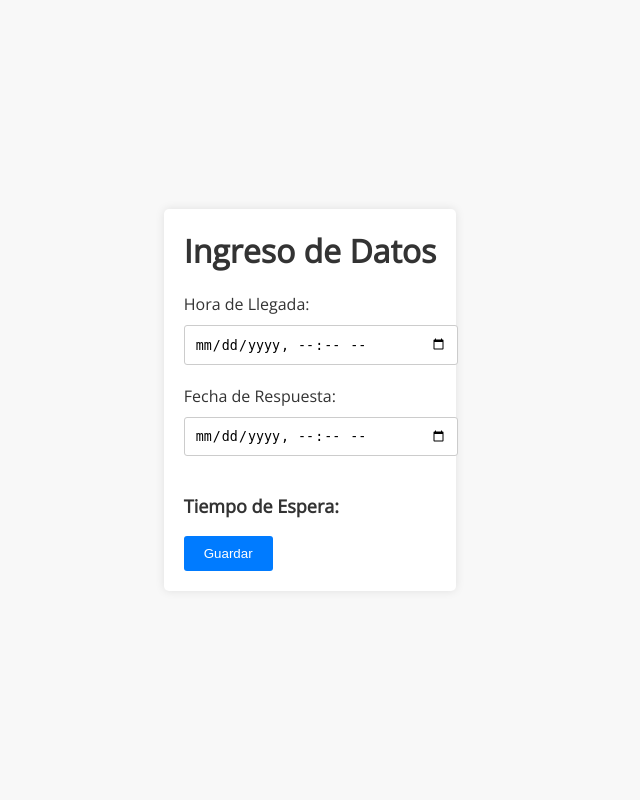
After one commit to EmilyBaigorria/olimpiadas-grupo-6, a PHP site: page /olimpiadas/ingresodatos.php in a window 1280 px wide. The commit adds this page. Shown: the whole page, without its empty margins (330-970 px from the left). Run offline with PHP 8.4, Linux system fonts and the light colour scheme.

Commit message:
Add files via upload

```diff
--- /dev/null
+++ b/olimpiadas/ingresodatos.php
@@ -0,0 +1,96 @@
+<!DOCTYPE html>
+<html lang="es">
+<head>
+    <meta charset="UTF-8">
+    <title>Ingreso de Datos</title>
+    <link href="https://fonts.googleapis.com/css2?family=Open+Sans:wght@300&display=swap" rel="stylesheet">
+    <style>
+        body {
+            font-family: 'Open Sans', sans-serif;
+            background-color: #f8f8f8;
+            color: #333;
+            display: flex;
+            justify-content: center;
+            align-items: center;
+            height: 100vh;
+            margin: 0;
+        }
+        .container {
+            max-width: 400px;
+            padding: 20px;
+            background-color: #fff;
+            border-radius: 5px;
+            box-shadow: 0 0 10px rgba(0, 0, 0, 0.1);
+        }
+        h1 {
+            font-family: 'Open Sans', sans-serif; /* Fuente similar a la de 'Fecha de Respuesta' */
+            color: #333;
+            margin-top: 0;
+        }
+        label {
+            display: block;
+            margin-bottom: 10px;
+            color: #333;
+        }
+        input[type="datetime-local"] {
+            width: 100%;
+            padding: 10px;
+            margin-bottom: 20px;
+            border: 1px solid #ccc;
+            border-radius: 3px;
+        }
+        #tiempo_espera {
+            font-size: 18px;
+            font-weight: bold;
+            color: #333;
+        }
+        input[type="submit"] {
+            background-color: #007BFF;
+            color: #fff;
+            border: none;
+            padding: 10px 20px;
+            border-radius: 3px;
+            cursor: pointer;
+        }
+        input[type="submit"]:hover {
+            background-color: #0056b3;
+        }
+    </style>
+</head>
+<body>
+    <div class="container">
+        <h1>Ingreso de Datos</h1>
+        <form action="procesar.php" method="post">
+            <label for="hora_llegada">Hora de Llegada:</label>
+            <input type="datetime-local" id="hora_llegada" name="hora_llegada" required>
+            <label for="fecha_respuesta">Fecha de Respuesta:</label>
+            <input type="datetime-local" id="fecha_respuesta" name="fecha_respuesta" required>
+            <p id="tiempo_espera">Tiempo de Espera:</p>
+            <input type="submit" value="Guardar">
+        </form>
+    </div>
+
+    <script>
+        function calcularTiempoEspera() {
+            const fechaHoraLlegada = document.getElementById('hora_llegada').value;
+            const fechaHoraRespuesta = document.getElementById('fecha_respuesta').value;
+
+            if (fechaHoraLlegada && fechaHoraRespuesta) {
+                const horaLlegada = new Date(fechaHoraLlegada);
+                const horaRespuesta = new Date(fechaHoraRespuesta);
+
+                const tiempoEspera = (horaRespuesta - horaLlegada) / (1000 * 60);
+
+                document.getElementById('tiempo_espera').textContent = `Tiempo de Espera: ${tiempoEspera.toFixed(2)} minutos`;
+            } else {
+                document.getElementById('tiempo_espera').textContent = 'Tiempo de Espera:';
+            }
+        }
+
+        document.getElementById('hora_llegada').addEventListener('change', calcularTiempoEspera);
+        document.getElementById('fecha_respuesta').addEventListener('change', calcularTiempoEspera);
+
+        calcularTiempoEspera();
+    </script>
+</body>
+</html>
```
Also changed, not shown: olimpiadas/basedd/olimpiadas (1).sql (added, +100 -0 lines), olimpiadas/conexion.php (+13 -9 lines), olimpiadas/index.php (+3 -9 lines), olimpiadas/procesar.php (added, +34 -0 lines), olimpiadas/tiempo.php (added, +37 -0 lines).
